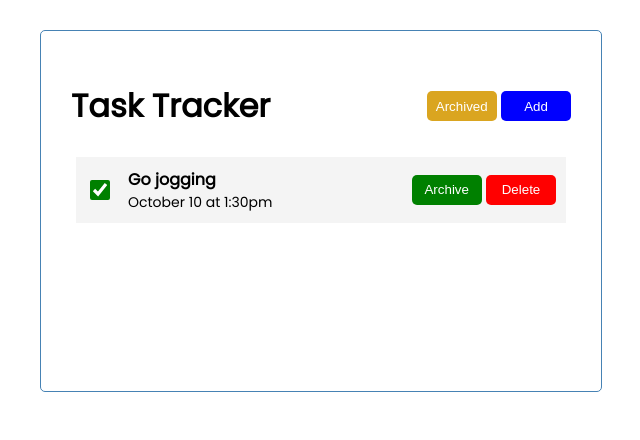
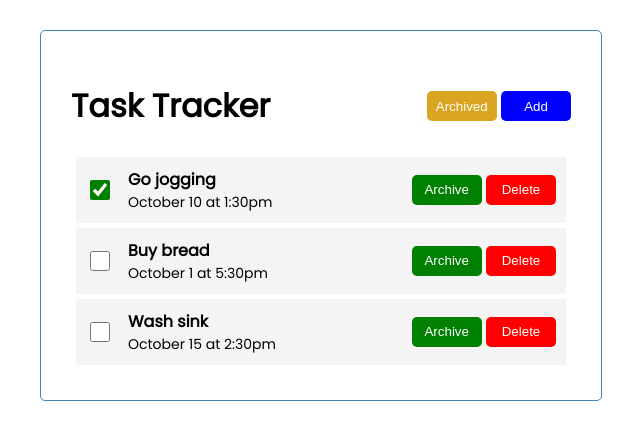
Before and after one commit to admiralzhenghe/react-task-tracker, a React (Create React App) app: page / in a window 1280 px wide. Shown: the top 440 px of the page, without its empty margins (319-959 px from the left). Built offline with nearby package versions, Linux system fonts and the light colour scheme.

Commit message:
added drag and drop feature for each task

```diff
--- a/package.json
+++ b/package.json
@@ -6,7 +6,9 @@
     "@testing-library/jest-dom": "^5.14.1",
     "@testing-library/react": "^11.2.7",
     "@testing-library/user-event": "^12.8.3",
+    "@types/react-beautiful-dnd": "^13.1.2",
     "react": "^17.0.2",
+    "react-beautiful-dnd": "^13.1.0",
     "react-dom": "^17.0.2",
     "react-scripts": "4.0.3",
     "web-vitals": "^1.1.2"
--- a/src/App.js
+++ b/src/App.js
@@ -1,4 +1,5 @@
-import { useState, useEffect } from "react";
+import { useState } from "react";
+import { DragDropContext } from "react-beautiful-dnd";
 import Header from "./components/Header";
 import SaveTask from "./components/SaveTask";
 import Tasks from "./components/Tasks";
@@ -19,7 +20,14 @@ const App = () => {
       id: 2,
       text: "Buy bread",
       datetime: "October 1 at 5:30pm",
-      archived: true,
+      archived: false,
+      complete: false,
+    },
+    {
+      id: 3,
+      text: "Wash sink",
+      datetime: "October 15 at 2:30pm",
+      archived: false,
       complete: false,
     },
   ]);
@@ -76,6 +84,7 @@ const App = () => {
     <div className="container">
       <Header onAdd={handleAdd} onShowArchived={handleShowArchived} />
       {display ? <SaveTask onSave={handleSave} /> : null}
+      <DragDropContext>
         <Tasks
           tasks={tasks}
           showArchived={showArchived}
@@ -83,6 +92,7 @@ const App = () => {
           onCheck={handleCheckbox}
           onDelete={handleDelete}
         />
+      </DragDropContext>
     </div>
   );
 };
--- a/src/components/Task.js
+++ b/src/components/Task.js
@@ -1,9 +1,25 @@
 import Button from "./Button";
 import Checkbox from "./Checkbox";
+import { Draggable } from "react-beautiful-dnd";
 
-const Task = ({ task, color, text, archiveFunction, onCheck, onDelete }) => {
+const Task = ({
+  archiveFunction,
+  color,
+  index,
+  onCheck,
+  onDelete,
+  task,
+  text,
+}) => {
   return (
-    <div className="task">
+    <Draggable key={task.id} draggableId={String(task.id)} index={index}>
+      {(provided) => (
+        <div
+          className="task"
+          {...provided.draggableProps}
+          {...provided.dragHandleProps}
+          ref={provided.innerRef}
+        >
           <div className="task-container">
             <div className="task-complete-container">
               <Checkbox task={task} onCheck={onCheck} />
@@ -29,6 +45,8 @@ const Task = ({ task, color, text, archiveFunction, onCheck, onDelete }) => {
             />
           </div>
         </div>
+      )}
+    </Draggable>
   );
 };
 
--- a/src/components/Tasks.js
+++ b/src/components/Tasks.js
@@ -1,25 +1,35 @@
 import Task from "./Task";
+import { Droppable } from "react-beautiful-dnd";
 
 // Show all unarchived tasks
 const Tasks = ({ tasks, archiveFunction, showArchived, onCheck, onDelete }) => {
   return (
-    <>
-      {tasks.map((task) => {
+    <Droppable droppableId="tasksList">
+      {(provided) => (
+        <div
+          className="tasks"
+          {...provided.droppableProps}
+          ref={provided.innerRef}
+        >
+          {tasks.map((task, index) => {
             if (task.archived === showArchived) {
               return (
                 <Task
-              key={task.id}
-              task={task}
                   archiveFunction={archiveFunction}
                   color={showArchived ? "grey" : "green"}
-              text={showArchived ? "Unarchive" : "Archive"}
+                  index={index}
+                  key={task.id}
                   onCheck={onCheck}
                   onDelete={onDelete}
+                  task={task}
+                  text={showArchived ? "Unarchive" : "Archive"}
                 />
               );
             }
           })}
-    </>
+        </div>
+      )}
+    </Droppable>
   );
 };
 
```
Also changed, not shown: 1 other file (tests, documents, lock files or other folders). Lines whose indentation alone changed are shown as unchanged.
